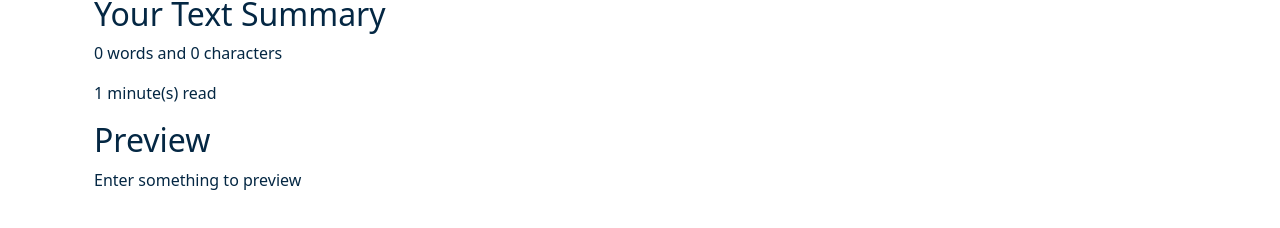
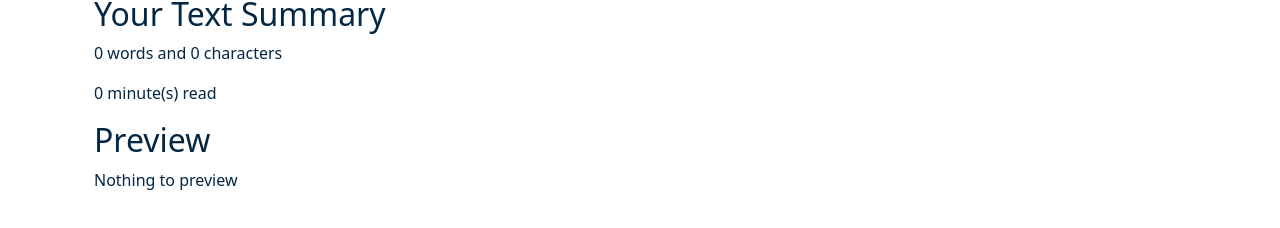
Before and after one commit to Anuraaag/React, a React (Create React App) app: page / in a window 1280 px wide. Shown: the part 414-642 px from the top of the page. Built offline with nearby package versions, Linux system fonts and the light colour scheme.

Commit message:
word count bug fix

```diff
--- a/src/components/TextForm.js
+++ b/src/components/TextForm.js
@@ -20,8 +20,11 @@ export default function TextForm(props) {
     }
 
     const copyText = () => {
-        navigator.clipboard.writeText(text)
-        props.showAlert("Data copied to clipboard", "success")
+        if (text.length < 1) props.showAlert("Enter some text to copy", "warning")
+        else{
+            navigator.clipboard.writeText(text)
+            props.showAlert("Data copied to clipboard", "success")
+        }
     }
 
     const removeExtraSpace = () => {
@@ -49,12 +52,16 @@ export default function TextForm(props) {
             <div className="container mb-3" style={{color: props.mode === 'light'?'#042743':'white'}}>
                 <h2>Your Text Summary</h2>
 
-                <p>{((text.trim().replace( /\n/g, " " ).split(" ")).filter( element => element !== "" )).length} words
+                {/* <p>{((text.trim().replace( /\n/g, " " ).split(" ")).filter( element => element !== "" )).length} words
+                and {text.length} characters </p> */}
+
+                {/* Using regex for any kind of space. And filtering out strings which aren't alphanumeric */}
+                <p>{((text.trim().split(/\s+/)).filter( element => (/^[a-z0-9]+$/i).test(element) )).length} words
                 and {text.length} characters </p>
 
-                <p> {Math.ceil(text.trim().split(' ').length * 0.008)} minute(s) read </p>
+                <p> { text.length > 0 ? Math.ceil(text.trim().split(' ').length * 0.008) : 0} minute(s) read </p>
                 <h2>Preview</h2>
-                <p>{text.length > 0 ? text : "Enter something to preview"}</p>
+                <p>{text.length > 0 ? text : "Nothing to preview"}</p>
 
             </div>
         </>
```
